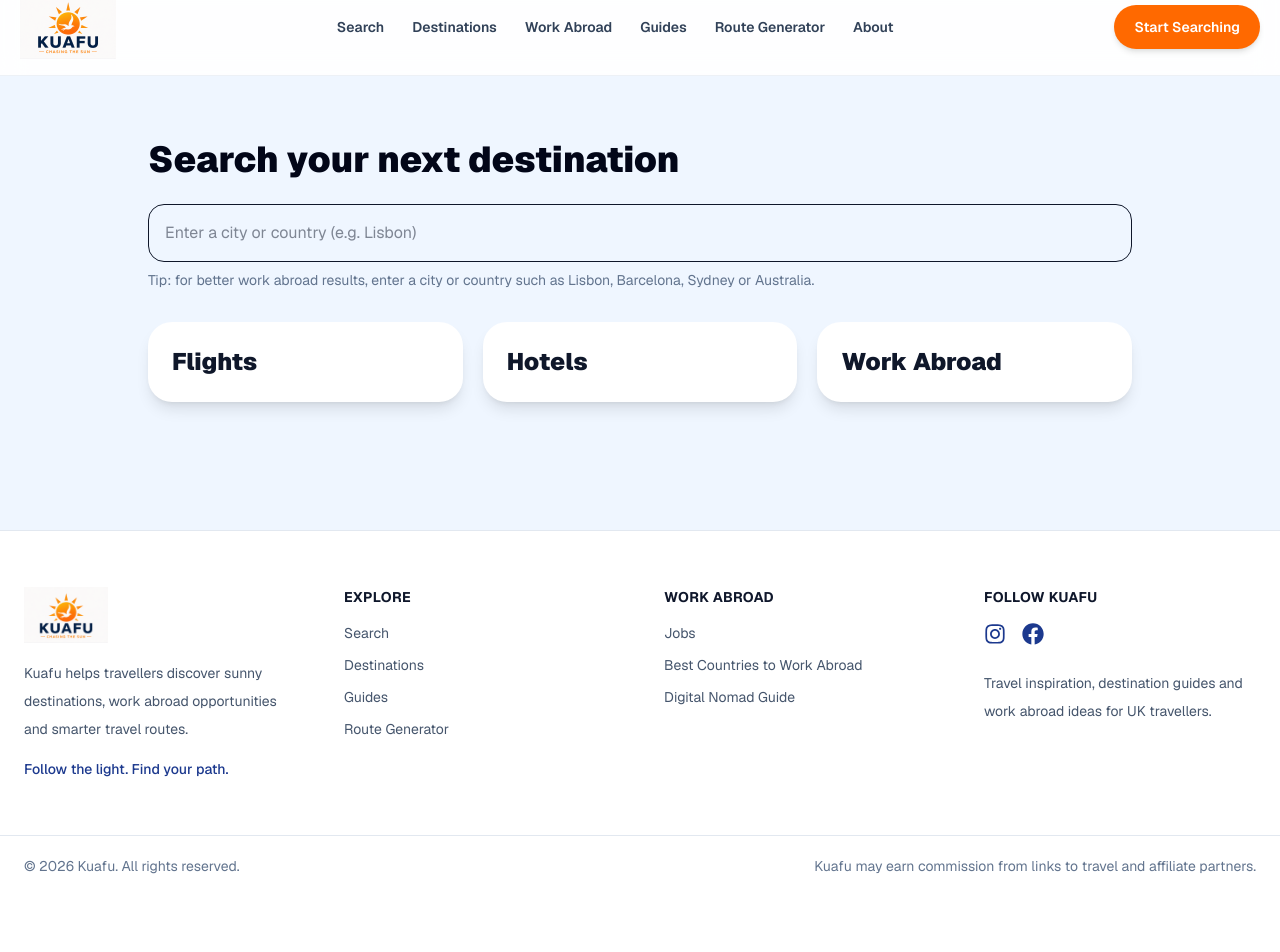
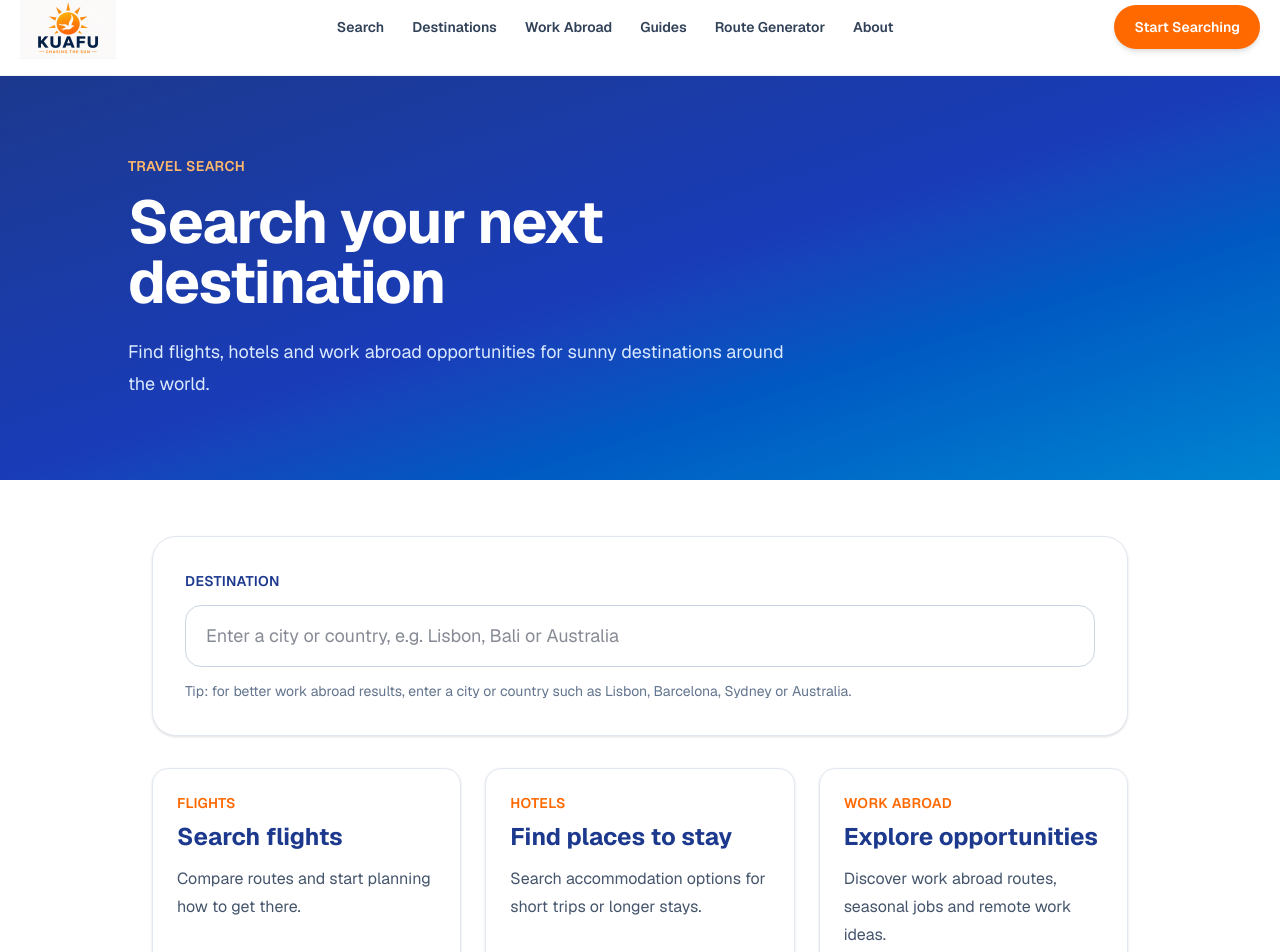
Before and after one commit to fabienproctor-tech/kuafu, a Next.js app: page /search in a window 1280 px wide. Shown: the part 21-973 px from the top of the page. Before the commit the page ends 917 px from the top, so only its background shows below. Built offline with nearby package versions, Linux system fonts and the light colour scheme; no server answers.

Commit message:
Upgrade search design

```diff
--- a/app/search/page.tsx
+++ b/app/search/page.tsx
@@ -4,11 +4,7 @@ import { Suspense, useState, useEffect } from "react";
 import { useSearchParams } from "next/navigation";
 import Header from "@/components/Header";
 import Footer from "@/components/Footer";
-import {
-  getFlightLink,
-  getHotelLink,
-  getJobLink,
-} from "@/lib/searchLinks";
+import { getFlightLink, getHotelLink, getJobLink } from "@/lib/searchLinks";
 
 function SearchContent() {
   const searchParams = useSearchParams();
@@ -20,58 +16,122 @@ function SearchContent() {
   }, [searchParams]);
 
   return (
-    <main className="min-h-screen bg-blue-50">
+    <>
       <Header />
 
-      <section className="mx-auto max-w-5xl px-5 py-16">
-        <h1 className="text-4xl font-black text-slate-950">
+      <main className="bg-white text-slate-900">
+        <section className="bg-gradient-to-br from-blue-900 via-blue-800 to-sky-600 px-6 py-20 text-white">
+          <div className="mx-auto max-w-5xl">
+            <p className="mb-4 text-sm font-semibold uppercase tracking-wide text-orange-300">
+              Travel Search
+            </p>
+
+            <h1 className="max-w-3xl text-4xl font-bold tracking-tight md:text-6xl">
               Search your next destination
             </h1>
 
+            <p className="mt-6 max-w-2xl text-lg leading-8 text-blue-100">
+              Find flights, hotels and work abroad opportunities for sunny
+              destinations around the world.
+            </p>
+          </div>
+        </section>
+
+        <section className="mx-auto max-w-5xl px-6 py-14">
+          <div className="rounded-3xl border border-slate-200 bg-white p-6 shadow-sm md:p-8">
+            <label
+              htmlFor="destination"
+              className="text-sm font-semibold uppercase tracking-wide text-blue-900"
+            >
+              Destination
+            </label>
+
             <input
+              id="destination"
               type="text"
-          placeholder="Enter a city or country (e.g. Lisbon)"
-          className="mt-6 w-full rounded-2xl border p-4"
+              placeholder="Enter a city or country, e.g. Lisbon, Bali or Australia"
+              className="mt-3 w-full rounded-2xl border border-slate-300 px-5 py-4 text-lg outline-none transition focus:border-orange-500 focus:ring-4 focus:ring-orange-100"
               value={destination}
               onChange={(e) => setDestination(e.target.value)}
             />
 
-        <p className="mt-2 text-sm text-slate-500">
-          Tip: for better work abroad results, enter a city or country such as Lisbon, Barcelona, Sydney or Australia.
+            <p className="mt-3 text-sm leading-6 text-slate-500">
+              Tip: for better work abroad results, enter a city or country such
+              as Lisbon, Barcelona, Sydney or Australia.
             </p>
+          </div>
 
-        <div className="mt-8 grid gap-5 md:grid-cols-3">
+          <div className="mt-8 grid gap-6 md:grid-cols-3">
             <a
-            className="rounded-3xl bg-white p-6 shadow-lg hover:shadow-xl transition"
+              className="rounded-2xl border border-slate-200 bg-white p-6 shadow-sm transition hover:-translate-y-1 hover:shadow-lg"
               href={getFlightLink(destination)}
               target="_blank"
               rel="noopener noreferrer"
             >
-            <h2 className="text-2xl font-black">Flights</h2>
+              <p className="text-sm font-semibold uppercase tracking-wide text-orange-500">
+                Flights
+              </p>
+              <h2 className="mt-2 text-2xl font-bold text-blue-900">
+                Search flights
+              </h2>
+              <p className="mt-3 leading-7 text-slate-600">
+                Compare routes and start planning how to get there.
+              </p>
             </a>
 
             <a
-            className="rounded-3xl bg-white p-6 shadow-lg hover:shadow-xl transition"
+              className="rounded-2xl border border-slate-200 bg-white p-6 shadow-sm transition hover:-translate-y-1 hover:shadow-lg"
               href={getHotelLink(destination)}
               target="_blank"
               rel="noopener noreferrer"
             >
-            <h2 className="text-2xl font-black">Hotels</h2>
+              <p className="text-sm font-semibold uppercase tracking-wide text-orange-500">
+                Hotels
+              </p>
+              <h2 className="mt-2 text-2xl font-bold text-blue-900">
+                Find places to stay
+              </h2>
+              <p className="mt-3 leading-7 text-slate-600">
+                Search accommodation options for short trips or longer stays.
+              </p>
             </a>
 
             <a
-            className="rounded-3xl bg-white p-6 shadow-lg hover:shadow-xl transition"
+              className="rounded-2xl border border-slate-200 bg-white p-6 shadow-sm transition hover:-translate-y-1 hover:shadow-lg"
               href={getJobLink(destination)}
               target="_blank"
               rel="noopener noreferrer"
             >
-            <h2 className="text-2xl font-black">Work Abroad</h2>
+              <p className="text-sm font-semibold uppercase tracking-wide text-orange-500">
+                Work Abroad
+              </p>
+              <h2 className="mt-2 text-2xl font-bold text-blue-900">
+                Explore opportunities
+              </h2>
+              <p className="mt-3 leading-7 text-slate-600">
+                Discover work abroad routes, seasonal jobs and remote work ideas.
+              </p>
+            </a>
+          </div>
+
+          <div className="mt-12 rounded-3xl bg-blue-900 px-6 py-10 text-center text-white">
+            <h2 className="text-3xl font-bold">Not sure where to go?</h2>
+            <p className="mx-auto mt-4 max-w-2xl text-blue-100">
+              Explore Kuafu guides for sunny destinations, digital nomad ideas
+              and work abroad inspiration.
+            </p>
+            <a
+              href="/guides"
+              className="mt-6 inline-block rounded-full bg-orange-500 px-6 py-3 font-semibold text-white hover:bg-orange-600"
+            >
+              Explore guides
             </a>
           </div>
         </section>
+      </main>
 
       <Footer />
-    </main>
+    </>
   );
 }
 
```
Lines whose indentation alone changed are shown as unchanged.
